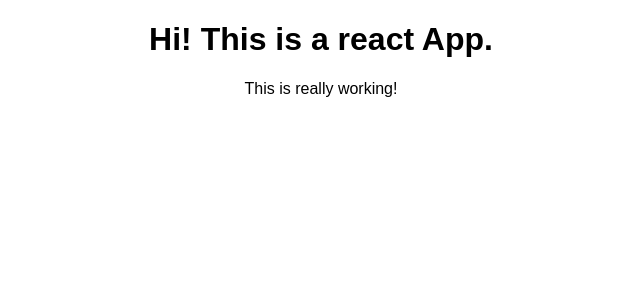
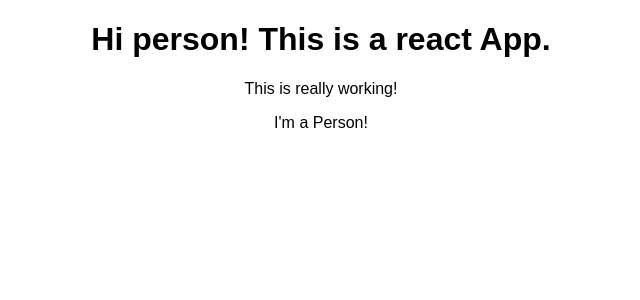
Before and after one commit to akshaypalshikar/react-app, a React (Create React App) app: page / in a window 1280 px wide. Shown: the top 300 px of the page, without its empty margins (319-959 px from the left). Built offline with nearby package versions, Linux system fonts and the light colour scheme.

Commit message:
Person module added

```diff
--- a/src/App.js
+++ b/src/App.js
@@ -1,14 +1,16 @@
 import React, { Component } from 'react';
 import logo from './logo.svg';
 import './App.css';
+import Person from './Person/Person';
 
 class App extends Component {
   render() {
 
         return (
       <div className="App">
-       <h1>Hi! This is a react App.</h1>
+       <h1>Hi {Person.name}! This is a react App.</h1>
        <p>This is really working!</p>
+       <Person />
       </div>
     );
 
--- /dev/null
+++ b/src/Person/Person.js
@@ -0,0 +1,7 @@
+import React from 'react';
+
+const person = () => {
+    return <p>I'm a Person!</p>
+}
+
+export default person;
```
